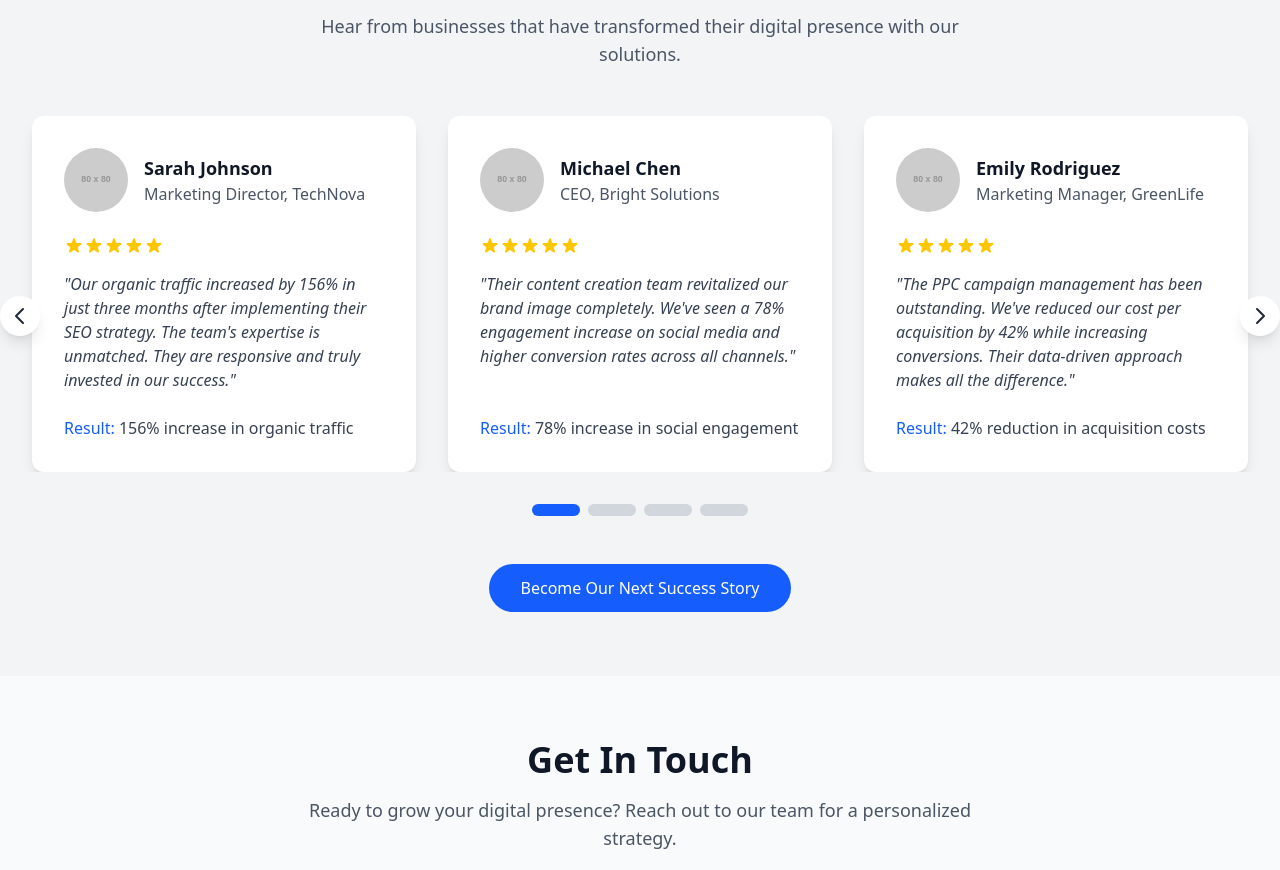
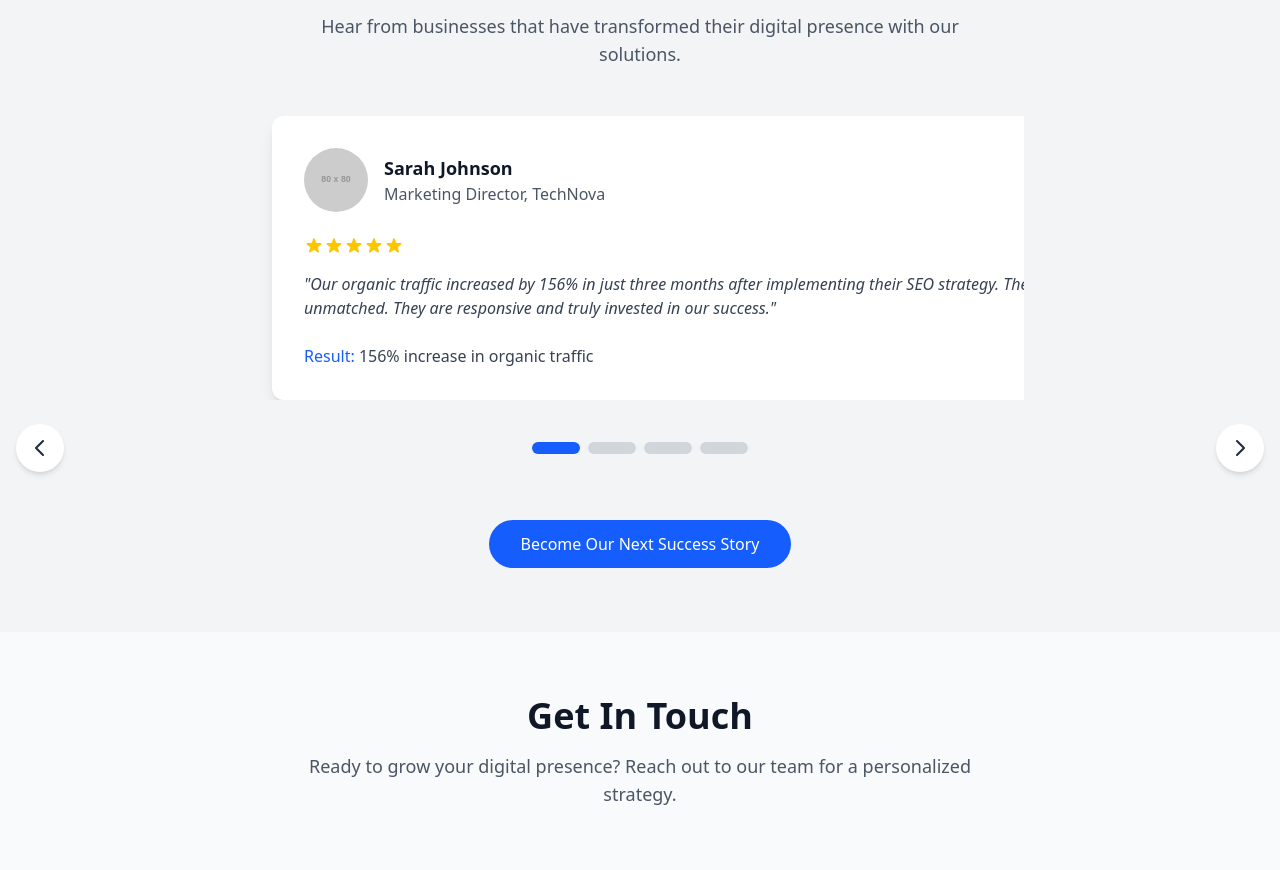
Before and after one commit to sohampirale/dp-website, a Next.js app: page / in a window 1280 px wide. Shown: the part 3398-4268 px from the top of the page. Built offline with nearby package versions, Linux system fonts and the light colour scheme.

Commit message:
another issue in testimonials.tsx

```diff
--- a/src/app/components/home/testimonials.tsx
+++ b/src/app/components/home/testimonials.tsx
@@ -1,4 +1,4 @@
-"use client"
+"use client";
 import React, { useState } from 'react';
 import TestimonialCard from './testimonial-card';
 
@@ -58,15 +58,14 @@ const TestimonialsSection = () => {
         </div>
 
         {/* Testimonial Carousel */}
-        <div className="relative testimonial-carousel">
-          <div className="overflow-hidden">
+        <div className="relative w-full max-w-3xl mx-auto overflow-hidden">
           <div
-              className="testimonial-slider flex transition-transform duration-500 ease-in-out"
-              style={{ transform: `translateX(-${activeSlide * 100}%)` }}
+            className="flex transition-transform duration-500 ease-in-out"
+            style={{ transform: `translateX(-${activeSlide * 100}%)`, width: `${testimonials.length * 100}%` }}
           >
             {testimonials.map((testimonial, index) => (
+              <div key={index} className="w-full flex-shrink-0">
                 <TestimonialCard
-                  key={index}
                   name={testimonial.name}
                   position={testimonial.position}
                   company={testimonial.company}
@@ -74,40 +73,38 @@ const TestimonialsSection = () => {
                   result={testimonial.result}
                   imageText={testimonial.name.charAt(0)}
                 />
+              </div>
             ))}
           </div>
         </div>
 
         {/* Carousel Controls */}
+        <div className="flex justify-between items-center mt-6">
           <button
             onClick={handlePrevSlide}
-            className="absolute top-1/2 left-0 transform -translate-y-1/2 bg-white p-2 rounded-full shadow-lg -ml-4 z-10 carousel-prev focus:outline-none"
+            className="p-3 bg-white rounded-full shadow-md hover:bg-gray-200 focus:outline-none"
           >
             <svg className="w-6 h-6 text-gray-800" fill="none" stroke="currentColor" viewBox="0 0 24 24">
               <path strokeLinecap="round" strokeLinejoin="round" strokeWidth="2" d="M15 19l-7-7 7-7" />
             </svg>
           </button>
+          <div className="flex space-x-2">
+            {testimonials.map((_, index) => (
+              <button
+                key={index}
+                className={`h-3 w-12 rounded-full ${index === activeSlide ? 'bg-blue-600' : 'bg-gray-300'}`}
+                onClick={() => setActiveSlide(index)}
+              />
+            ))}
+          </div>
           <button
             onClick={handleNextSlide}
-            className="absolute top-1/2 right-0 transform -translate-y-1/2 bg-white p-2 rounded-full shadow-lg -mr-4 z-10 carousel-next focus:outline-none"
+            className="p-3 bg-white rounded-full shadow-md hover:bg-gray-200 focus:outline-none"
           >
             <svg className="w-6 h-6 text-gray-800" fill="none" stroke="currentColor" viewBox="0 0 24 24">
               <path strokeLinecap="round" strokeLinejoin="round" strokeWidth="2" d="M9 5l7 7-7 7" />
             </svg>
           </button>
-
-          {/* Carousel Indicators */}
-          <div className="flex justify-center mt-8 carousel-indicators">
-            {testimonials.map((_, index) => (
-              <button
-                key={index}
-                className={`h-3 w-12 mx-1 rounded-full ${
-                  index === activeSlide ? 'bg-blue-600' : 'bg-gray-300'
-                }`}
-                onClick={() => setActiveSlide(index)}
-              />
-            ))}
-          </div>
         </div>
 
         {/* CTA */}
```
Lines whose indentation alone changed are shown as unchanged.
